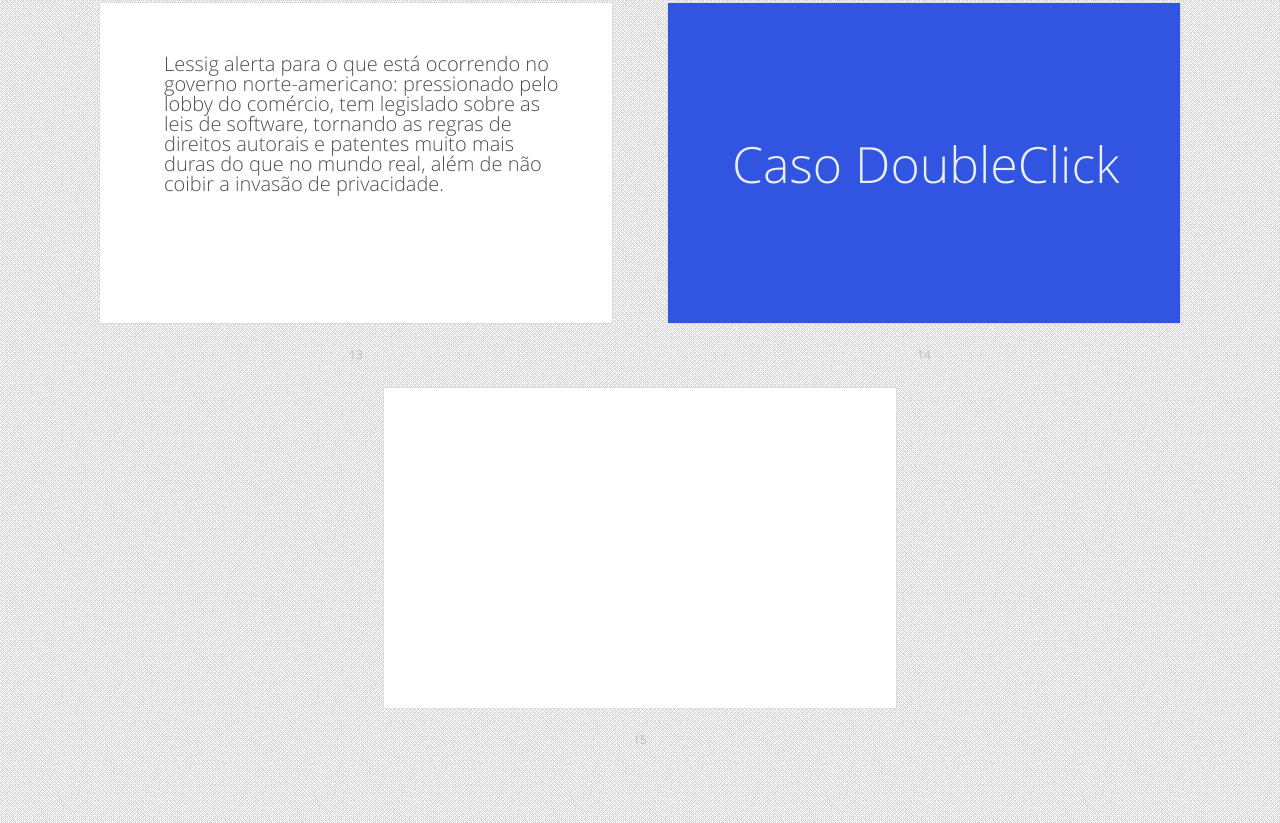
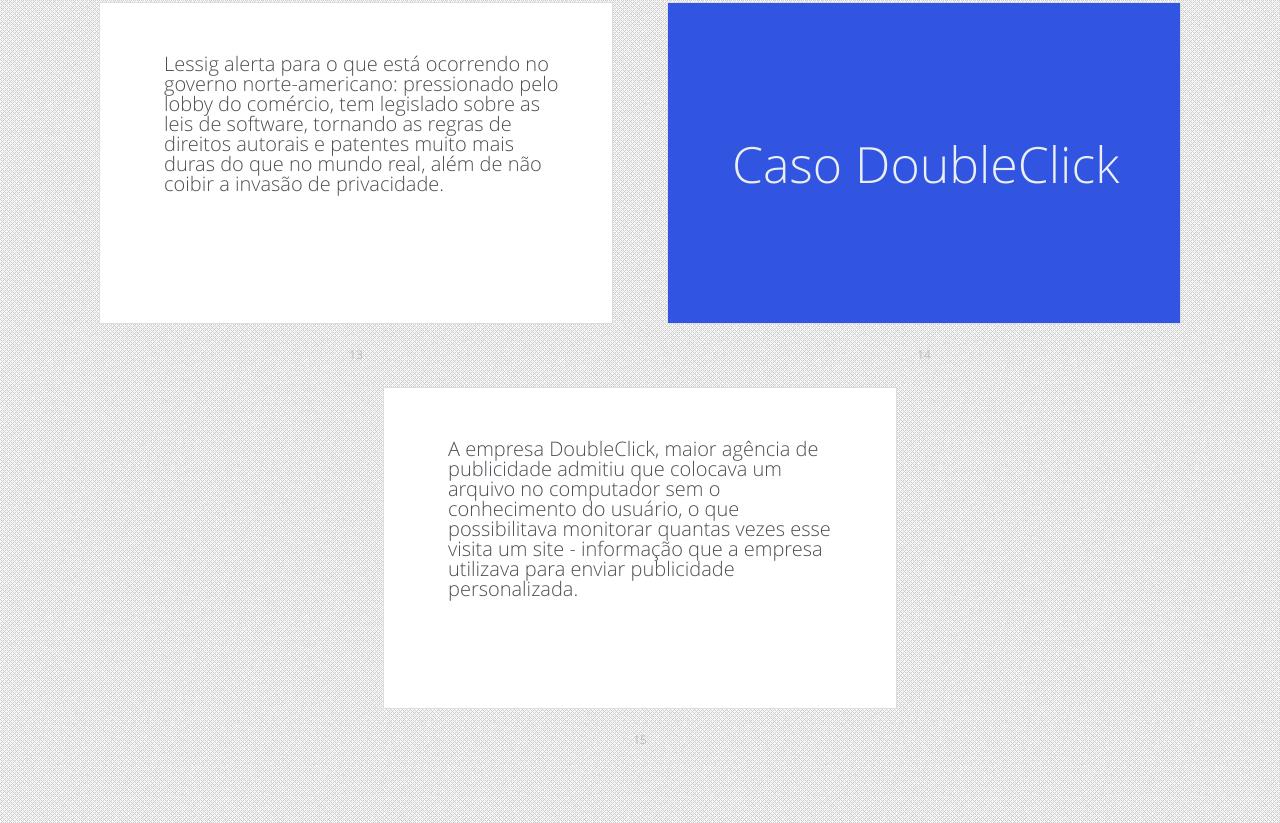
Before and after one commit to panaggio/talk-web-privacy, a plain HTML site: page index.html in a window 1280 px wide. Shown: the part 2485-3308 px from the top of the page. Drawn offline with Linux system fonts and the light colour scheme.

Commit message:
+1 acrescimo

```diff
--- a/index.html
+++ b/index.html
@@ -239,7 +239,10 @@
     <div>
       <section>
         <header>
-          <h3></h3>
+          <h3>
+          A empresa DoubleClick, maior agência de publicidade admitiu que colocava um arquivo no computador
+          sem o conhecimento do usuário, o que possibilitava monitorar quantas vezes esse visita um site - informação que a empresa utilizava para enviar publicidade personalizada.
+          </h3>
         </header>
         <footer class="byline">
         </footer>
```
